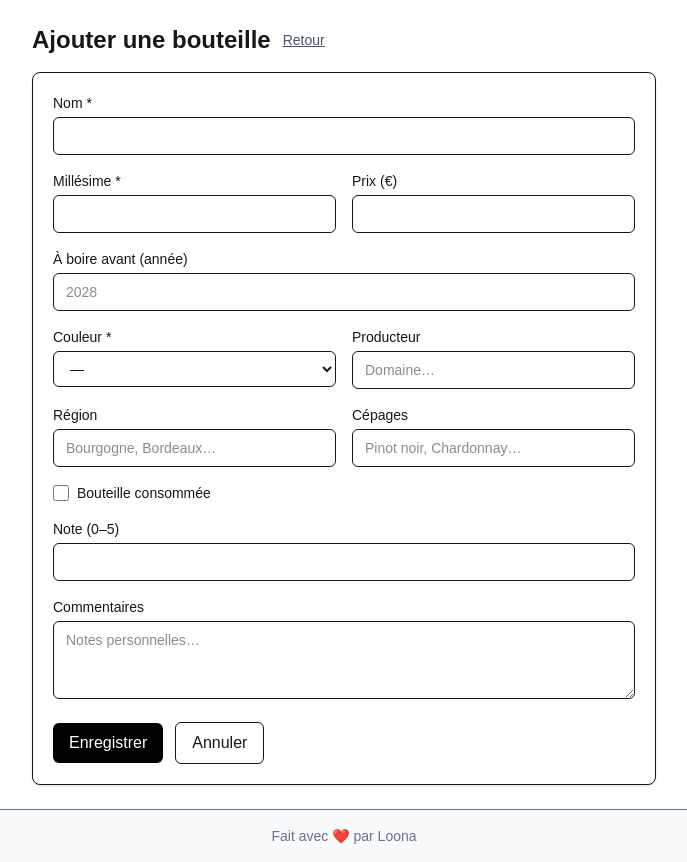
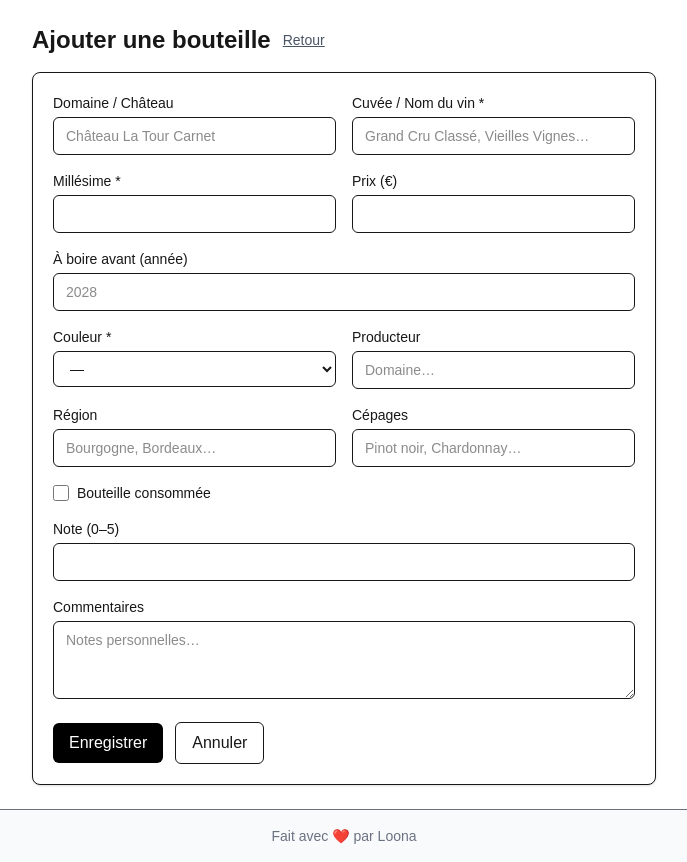
Before and after one commit to loona-riviere/mycellar, a Next.js app: page /bottles/new in a window 1280 px wide. Shown: the whole page, without its empty margins (296-983 px from the left). Built offline with nearby package versions, Linux system fonts and the light colour scheme; no server answers.

Commit message:
feat: add producer and estate

```diff
--- a/src/app/bottles/[id]/edit/EditBottleClient.tsx
+++ b/src/app/bottles/[id]/edit/EditBottleClient.tsx
@@ -29,14 +29,17 @@ export default function EditBottleClient({ id, bottle }: { id: string; bottle: B
                 action={formAction}
                 className="grid grid-cols-1 gap-4 bg-white p-5 rounded-lg border shadow-sm"
             >
-                <div>
-                    <label className="block text-sm font-medium">Nom *</label>
-                    <input
-                        name="name"
-                        defaultValue={bottle.name ?? ''}
-                        required
-                        className="mt-1 w-full rounded-md border px-3 py-2 text-sm"
-                    />
+                <div className="grid grid-cols-2 gap-4">
+                    <div>
+                        <label className="block text-sm font-medium">Domaine / Château</label>
+                        <input name="estate" className="mt-1 w-full rounded-md border px-3 py-2 text-sm"
+                               placeholder="Château La Tour Carnet" defaultValue={bottle.estate ?? ''}/>
+                    </div>
+                    <div>
+                        <label className="block text-sm font-medium">Cuvée / Nom du vin *</label>
+                        <input name="name" required className="mt-1 w-full rounded-md border px-3 py-2 text-sm"
+                               placeholder="Grand Cru Classé, Vieilles Vignes…" defaultValue={bottle.name}/>
+                    </div>
                 </div>
 
                 <div className="grid grid-cols-2 gap-4">
--- a/src/app/bottles/[id]/edit/actions.ts
+++ b/src/app/bottles/[id]/edit/actions.ts
@@ -7,6 +7,7 @@ import { ActionState } from '@/app/lib/definitions';
 
 const Schema = z.object({
     name: z.string().min(1, 'Nom requis'),
+    estate: z.string().optional(),
     producer: z.string().optional(),
     region: z.string().optional(),
     color: z.string().optional(),
@@ -55,6 +56,7 @@ export async function updateBottle(id: string, _prevState: ActionState, formData
 
     const payload = {
         name: parsed.name,
+        estate: parsed.estate ?? null,
         producer: parsed.producer ?? null,
         region: parsed.region ?? null,
         color: parsed.color ?? null,
--- a/src/app/bottles/[id]/edit/page.tsx
+++ b/src/app/bottles/[id]/edit/page.tsx
@@ -7,7 +7,7 @@ export default async function EditBottlePage({ params }: { params: { id: string
     const supabase = await createClient()
     const { data: bottle, error } = await supabase
         .from('bottles')
-        .select('id, name, year, max_year, price, color, producer, region, grapes, comm, consumed, rating')
+        .select('id, name, estate, year, max_year, price, color, producer, region, grapes, comm, consumed, rating')
         .eq('id', params.id)
         .single()
 
--- a/src/app/bottles/finished/page.tsx
+++ b/src/app/bottles/finished/page.tsx
@@ -9,7 +9,7 @@ export default async function FinishedBottlesPage() {
     const { data: bottles, error } = await supabase
         .from('bottles')
         .select(
-            'id, name, year, max_year, price, color, producer, region, grapes, created_at, comm, consumed, rating, updated_at'
+            'id, name, estate, year, max_year, price, color, producer, region, grapes, created_at, comm, consumed, rating, updated_at'
         )
         .eq('consumed', true)
         .order('updated_at', { ascending: false })
@@ -59,7 +59,8 @@ export default async function FinishedBottlesPage() {
                         <div className="flex items-center justify-between">
                             <div className="flex-1">
                                 <h2 className="text-lg font-medium">
-                                    {b.name} {b.year && <span className="text-gray-500">({b.year})</span>}
+                                    {b.estate ? `${b.estate} — ${b.name}` : b.name}
+                                    {b.year && <span className="text-gray-500"> ({b.year})</span>}
                                 </h2>
                                 <p className="text-sm text-gray-600">
                                     {b.producer && <span>{b.producer} · </span>}
--- a/src/app/bottles/new/actions.ts
+++ b/src/app/bottles/new/actions.ts
@@ -7,6 +7,7 @@ import { ActionState } from '@/app/lib/definitions';
 
 const Schema = z.object({
     name: z.string().min(1),
+    estate: z.string().optional(),
     producer: z.string().optional(),
     region: z.string().optional(),
     color: z.string().optional(),
@@ -40,6 +41,7 @@ export async function createBottle(_: ActionState, formData: FormData) {
     const { error } = await supabase.from('bottles').insert({
         user_id: user.id,
         name: data.name,
+        estate: data.estate,
         producer: data.producer ?? null,
         region: data.region ?? null,
         color: data.color ?? null,
--- a/src/app/bottles/new/page.tsx
+++ b/src/app/bottles/new/page.tsx
@@ -20,13 +20,17 @@ export default function NewBottlePage() {
                 action={formAction}
                 className="grid grid-cols-1 gap-4 bg-white p-5 rounded-lg border shadow-sm"
             >
-                <div>
-                    <label className="block text-sm font-medium">Nom *</label>
-                    <input
-                        name="name"
-                        required
-                        className="mt-1 w-full rounded-md border px-3 py-2 text-sm"
-                    />
+                <div className="grid grid-cols-2 gap-4">
+                    <div>
+                        <label className="block text-sm font-medium">Domaine / Château</label>
+                        <input name="estate" className="mt-1 w-full rounded-md border px-3 py-2 text-sm"
+                               placeholder="Château La Tour Carnet"/>
+                    </div>
+                    <div>
+                        <label className="block text-sm font-medium">Cuvée / Nom du vin *</label>
+                        <input name="name" required className="mt-1 w-full rounded-md border px-3 py-2 text-sm"
+                               placeholder="Grand Cru Classé, Vieilles Vignes…" />
+                    </div>
                 </div>
 
                 <div className="grid grid-cols-2 gap-4">
--- a/src/app/bottles/page.tsx
+++ b/src/app/bottles/page.tsx
@@ -15,7 +15,7 @@ export default async function BottlesPage() {
 
     const { data: bottles, error } = await supabase
         .from('bottles')
-        .select('id, name, year, max_year, price, color, producer, region, grapes, created_at, comm, consumed, rating')
+        .select('id, name, estate, year, max_year, price, color, producer, region, grapes, created_at, comm, consumed, rating')
         .eq('consumed', false)
         .order('created_at', { ascending: false })
 
@@ -83,7 +83,8 @@ export default async function BottlesPage() {
                         <div className="flex items-center justify-between">
                             <div>
                                 <h2 className="text-lg font-medium">
-                                    {b.name} {b.year && <span className="text-gray-500">({b.year})</span>}
+                                    {b.estate ? `${b.estate} — ${b.name}` : b.name}
+                                    {b.year && <span className="text-gray-500"> ({b.year})</span>}
                                 </h2>
                                 <p className="text-sm text-gray-600">
                                     {b.producer && <span>{b.producer} · </span>}
--- a/src/app/lib/definitions.ts
+++ b/src/app/lib/definitions.ts
@@ -1,5 +1,6 @@
 export type Bottle = {
     name: string;
+    estate: string;
     producer?: string;
     region?: string;
     color: 'red' | 'white' | 'rose' | 'sparkling';
```
